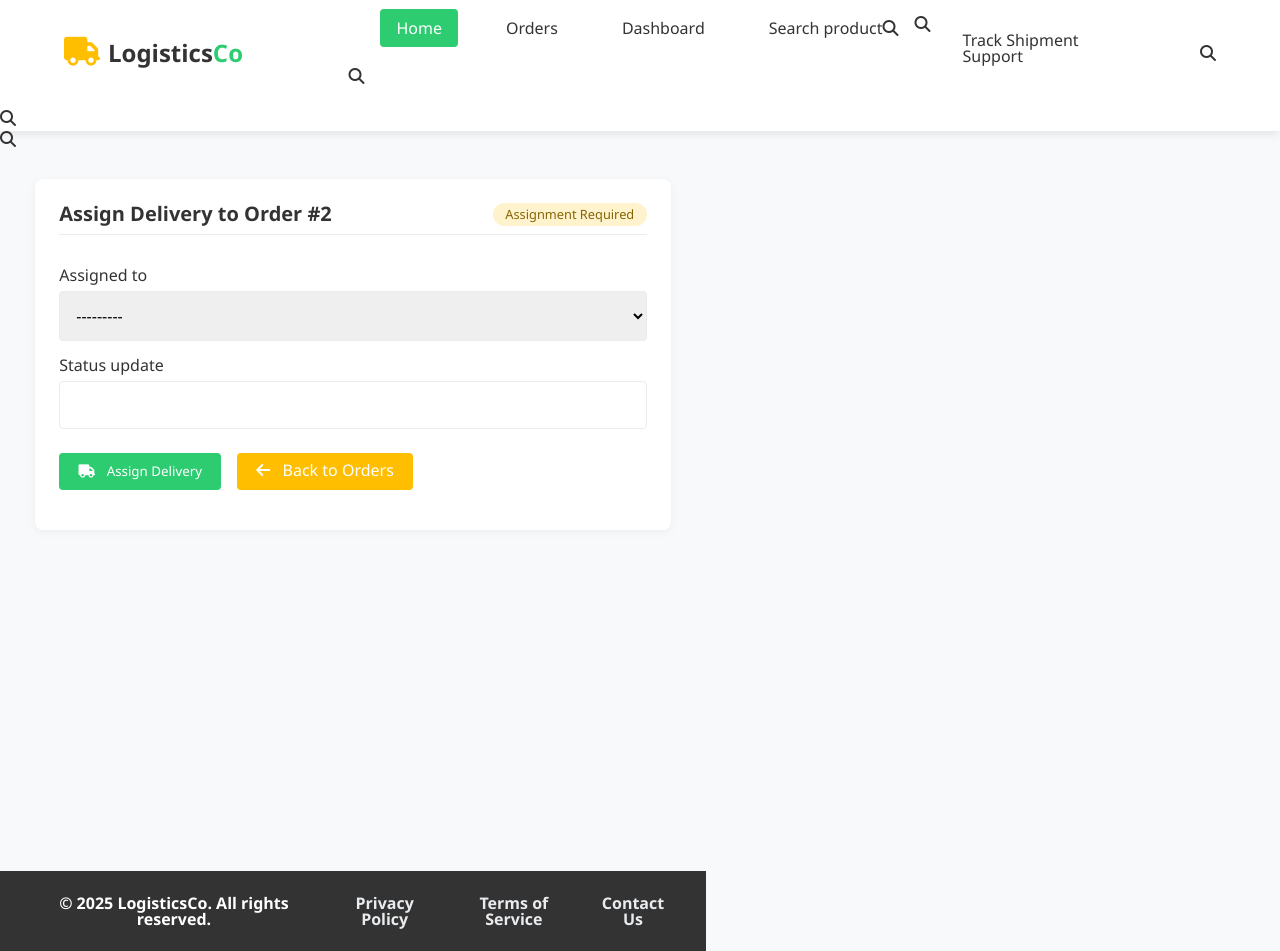
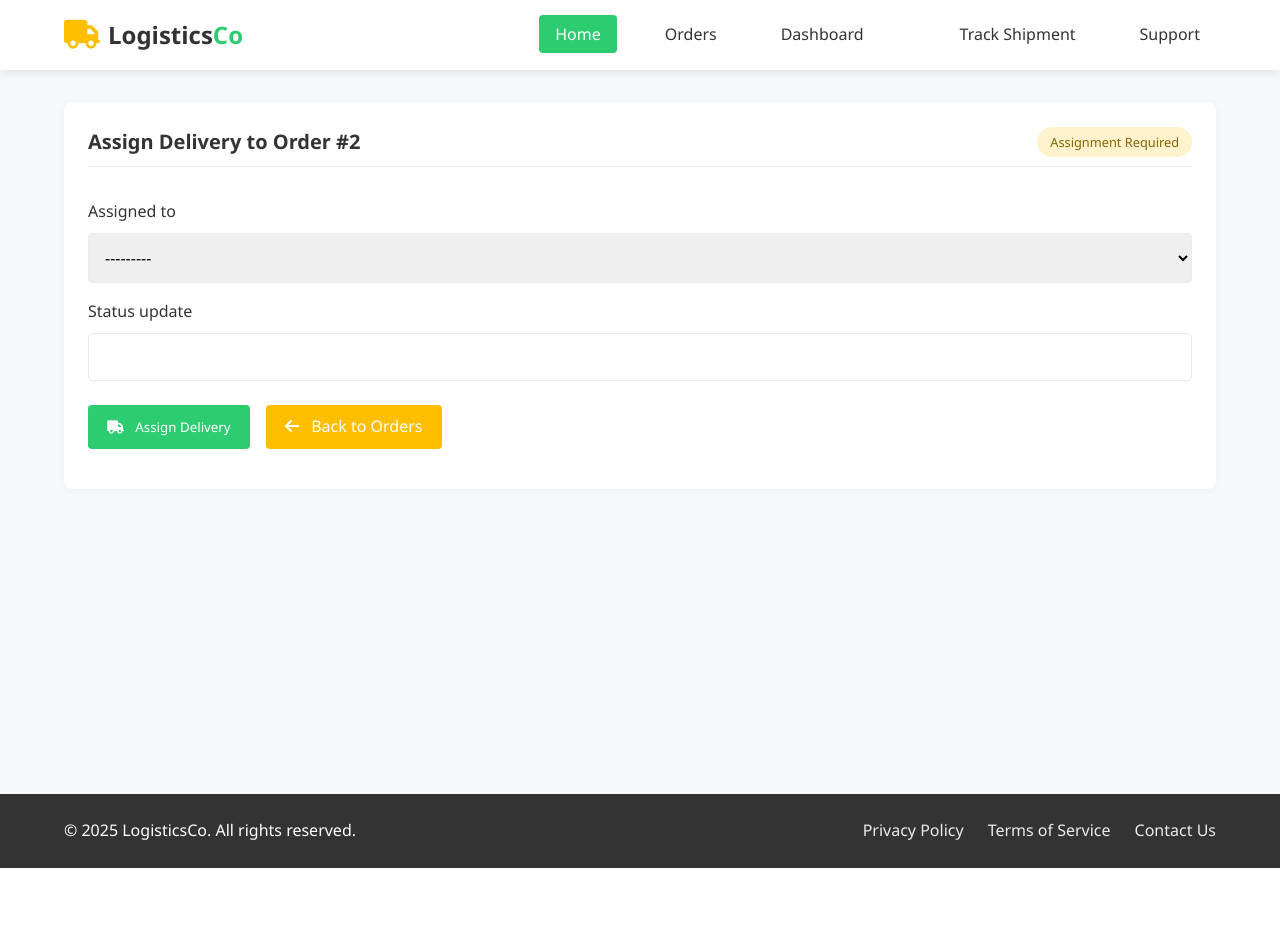
Before and after one commit to Adetomiwa-Oluwatobi/DeliveryCoo, a Django app: page /assign/2/ in a window 1280 px wide. After the commit the page ends 868 px from the top, so only its background shows below. Run offline with Django 5.2, Linux system fonts and the light colour scheme; data comes from the database, SQL or seed files in the repository.

Commit message:
search view

```diff
--- a/delivery_service/templates/base.html
+++ b/delivery_service/templates/base.html
@@ -285,7 +285,7 @@
                     <li><a href="{% url 'landing_page' %}" class="active">Home</a></li>
                     <li><a href="{% url 'order_list' %}">Orders</a></li>
                     <li><a href="{% url 'dashboard' %}">Dashboard</a></li>
-                    <li><a href="{% url 'search_products'%}">Search product<i class="fas fa-search"></a></li>
+
 
                     <li>{% if order_id %}
                         <li><a href="{% url 'order_tracking' order_id %}">Track Shipment</a></li>
```
